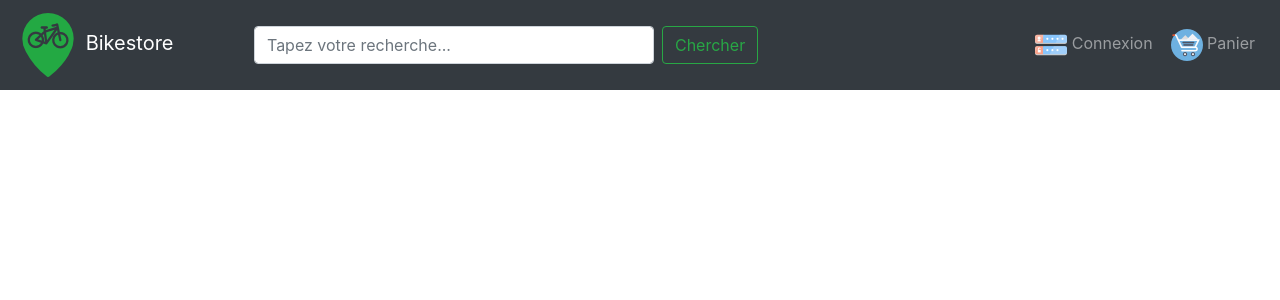
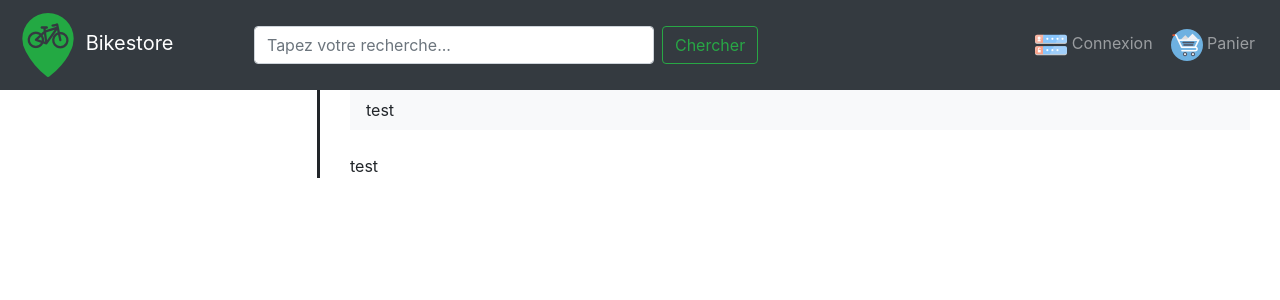
Before and after one commit to timo8042/Bikestore, a PHP site: page / in a window 1280 px wide. Shown: the top 300 px of the page. Run offline with PHP 8.4, Linux system fonts and the light colour scheme; some libraries are stand-ins or nearby versions.

Commit message:
container division OK

```diff
--- a/index.php
+++ b/index.php
@@ -28,6 +28,31 @@
     </ul>
   </div>
 </nav>
+
+<div class="container-fluid">
+  <div class="row justify-content-md-center">
+    <div class="col-md-3" style="border-right-style: solid;">
+
+    </div>
+    <div class="col col-lg">
+      <div class="container-fluid">
+        <nav class="navbar navbar-expand-lg navbar-light bg-light">
+          <div class="collapse navbar-collapse" id="navbarNav">
+            <ul class="navbar-nav">
+            test
+            </ul>
+          </div>
+        </nav>
+      </div></br>
+      <div class="container-fluid">
+        test
+      </div>
+    </div>
+  </div>
+</div>
+
+
+
 
 <div class="modal fade" id="panier" tabindex="-1" role="dialog" aria-labelledby="panier" aria-hidden="true">
   <div class="modal-dialog" role="document">
```
